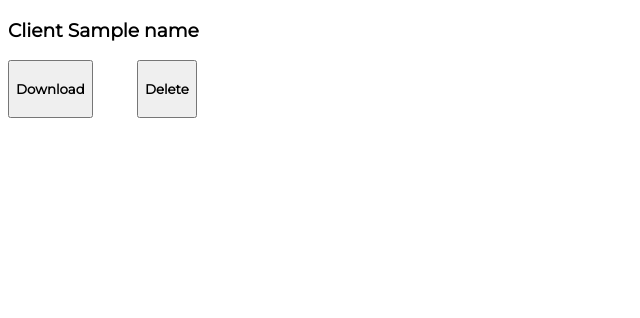
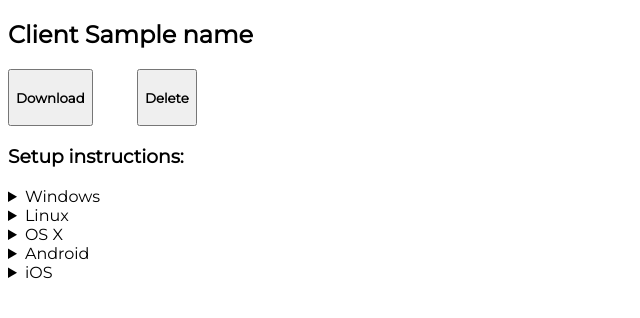
Before and after one commit to whimo/openvpn-web, a Flask app: template app/templates/client.html in a window 1280 px wide. Shown: the top 318 px of the page, without its empty margins (0-640 px from the left). Run offline with Flask 2, Linux system fonts and the light colour scheme; the template is opened without the code that fills it: most values are stand-ins (such as "Sample title", 1, 10 or a date in 2020).

Commit message:
Added instructions

```diff
--- a/app/templates/base.html
+++ b/app/templates/base.html
@@ -5,7 +5,7 @@
     <meta charset="utf-8">
     <title>Eduty</title>
     <link rel="stylesheet" href="https://fonts.googleapis.com/css?family=Montserrat&amp;lang=en">
-    <style type="text/css">* {font-family: "Montserrat";}</style>
+    <style type="text/css">* {font-family: "Montserrat";} details {cursor: pointer;}</style>
   </head>
   <body>
     {% block content %}{% endblock %}
--- a/app/templates/client.html
+++ b/app/templates/client.html
@@ -1,8 +1,63 @@
 {% extends "base.html" %}
 {% block content %}
 
-<h3>Client {{ name }}</h3>
+<h2>Client {{ name }}</h2>
 <a href="{{ url_for('download_client', name=name) }}" style="margin-right: 40px;"><button><h4>Download</h4></button></a>
 <a href="{{ url_for('delete_client', name=name) }}"><button><h4>Delete</h4></button></a>
 
+<h3>Setup instructions:</h3>
+<details>
+  <summary>Windows</summary>
+  <a href="https://openvpn.net/index.php/open-source/downloads.html"><h4>Windows app</h4></a>
+  <ul>
+    <li>Install the app</li>
+    <li>Copy <b>{{ name }}.ovpn</b> to <i>C:\Program Files\OpenVPN\config</i></li>
+    <li>When you launch OpenVPN, it will automatically find the profile and make it available</li>
+    <li>Once OpenVPN is started, initiate a connection by going into the system tray applet and right-clicking on the OpenVPN applet icon</li>
+    <li>Select <b>{{ name }}</b> at the top of the menu and choose <i>Connect</i></li>
+  </ul>
+</details>
+
+<details>
+  <summary>Linux</summary>
+  You don't need instructions, haha
+</details>
+
+<details>
+  <summary>OS X</summary>
+  <a href="https://tunnelblick.net/downloads.html"><h4>OS X app</h4></a>
+  <ul>
+    <li>Install the app</li>
+    <li>Open a Finder window and double-click <b>{{ name }}.ovpn</b></li>
+    <li>Launch Tunnelblick from the Applications menu</li>
+    <li>Click on the icon in the menu bar at the top right of the screen, then the <i>Connect</i> menu item and choose <b>{{ name }}</b></li>
+  </ul>
+</details>
+
+<details>
+  <summary>Android</summary>
+  <a href="https://play.google.com/store/apps/details?id=net.openvpn.openvpn"><h4>Android app</h4></a>
+  <ul>
+    <li>Install the app</li>
+    <li>Launch the app and select <i>OVPN Profile</i> at the bottom</li>
+    <li>Tap the plus sign at the bottom and find the <b>{{ name }}.ovpn</b> file</li>
+    <li>Tap <i>Import</i>, then <i>Add</i></li>
+    <li>Activate the connection by sliding the button next to your profile</li>
+  </ul>
+</details>
+
+<details>
+  <summary>iOS</summary>
+  <a href="https://itunes.apple.com/app/openvpn-connect/id590379981"><h4>iOS app</h4></a>
+  <ul>
+    <li>Install the app</li>
+    <li>Connect your device to a computer</li>
+    <li>Open iTunes on the computer and click on <i>iPhone (iPad etc.) > apps</i></li>
+    <li>Scroll down to the <i>File Sharing</i> section and click the OpenVPN app</li>
+    <li>Drag the <b>{{ name }}.ovpn</b> file to the <i>OpenVPN Documents</i> window</li>
+    <li>Launch the OpenVPN app on the iPhone. There will be a notification that a new profile is ready to import. Tap the plus sign to import it</li>
+    <li>Activate the connection by sliding the button</li>
+  </ul>
+</details>
+
 {% endblock %}
```
